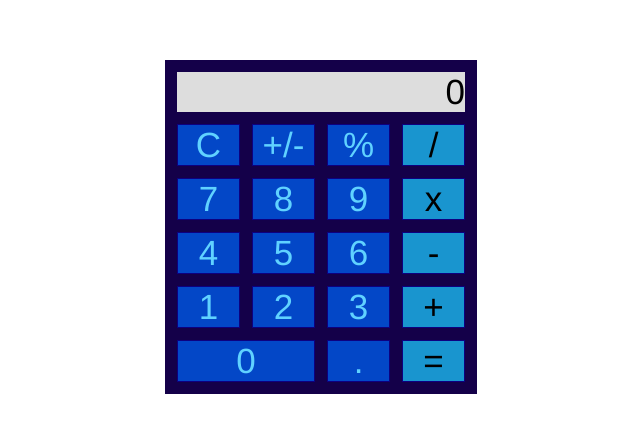
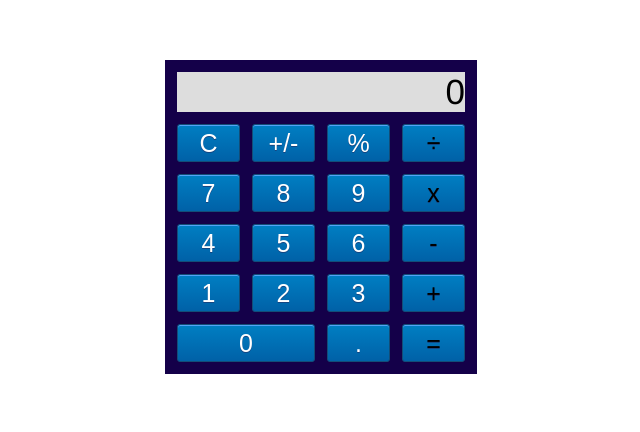
Before and after one commit to luanrohwedder/vue-calculator, a Vue app: page / in a window 1280 px wide. Shown: the top 432 px of the page, without its empty margins (319-959 px from the left). Built offline with nearby package versions, Linux system fonts and the light colour scheme.

Commit message:
add buttons

```diff
--- a/src/components/Calculator.vue
+++ b/src/components/Calculator.vue
@@ -7,25 +7,25 @@
     </div>
 
     <!-- Buttons !-->
-    <div @click="clear" class="btn">C</div>
-    <div @click="sign" class="btn">+/-</div>
-    <div class="btn">%</div>
-    <div @click="divide" class="btn operator">/</div>
-    <div @click="appendNumber('7')" class="btn">7</div>
-    <div @click="appendNumber('8')" class="btn">8</div>
-    <div @click="appendNumber('9')" class="btn">9</div>
-    <div @click="times" class="btn operator">x</div>
-    <div @click="appendNumber('4')" class="btn">4</div>
-    <div @click="appendNumber('5')" class="btn">5</div>
-    <div @click="appendNumber('6')" class="btn">6</div>
-    <div @click="minus" class="btn operator">-</div>
-    <div @click="appendNumber('1')" class="btn">1</div>
-    <div @click="appendNumber('2')" class="btn">2</div>
-    <div @click="appendNumber('3')" class="btn">3</div>
-    <div @click="plus" class="btn operator">+</div>
-    <div @click="appendNumber('0')" class="btn zero">0</div>
-    <div @click="dot" class="btn">.</div>
-    <div @click="equal" class="btn operator">=</div>
+    <button v-on:click="clear" class="btne">C</button>
+    <button v-on:click="sign" class="btne">+/-</button>
+    <button  class="btne">%</button>
+    <button v-on:click="divide" class="btne operator">÷</button>
+    <button v-on:click="appendNumber('7')" class="btne">7</button>
+    <button v-on:click="appendNumber('8')" class="btne">8</button>
+    <button v-on:click="appendNumber('9')" class="btne">9</button>
+    <button v-on:click="times" class="btne operator">x</button>
+    <button v-on:click="appendNumber('4')" class="btne">4</button>
+    <button v-on:click="appendNumber('5')" class="btne">5</button>
+    <button v-on:click="appendNumber('6')" class="btne">6</button>
+    <button v-on:click="minus" class="btne operator">-</button>
+    <button v-on:click="appendNumber('1')" class="btne">1</button>
+    <button v-on:click="appendNumber('2')" class="btne">2</button>
+    <button v-on:click="appendNumber('3')" class="btne">3</button>
+    <button v-on:click="plus" class="btne operator">+</button>
+    <button v-on:click="appendNumber('0')" class="btne zero">0</button>
+    <button v-on:click="dot" class="btne">.</button>
+    <button v-on:click="equal" class="btne operator">=</button>
   </div>
 </template>
 
@@ -145,7 +145,6 @@ export default {
     display: grid;
     width: 300px;
     font-size: 35px;
-    color: rgb(96, 210, 255);
     grid-template-columns: repeat(4, 1fr);
     grid-auto-rows: minmax(50px, auto);
   }
@@ -168,8 +167,32 @@ export default {
     background-color: rgb(3, 71, 199);
   }
 
+  .btne {
+    margin: 6px;
+    box-shadow:inset 0px 1px 0px 0px #54a3f7;
+    background:linear-gradient(to bottom, #007dc1 5%, #0061a7 100%);
+    background-color:#007dc1;
+    border-radius:3px;
+    border:1px solid #124d77;
+    display:inline-block;
+    cursor:pointer;
+    color:#ffffff;
+    font-family:Arial;
+    font-size:25px;
+    text-decoration:none;
+    text-shadow:0px 1px 0px #154682;
+  }
+
+  .btne:hover {
+    background:linear-gradient(to bottom, #0061a7 5%, #007dc1 100%);
+    background-color:#0061a7;
+  }
+  .btne:active {
+    position:relative;
+    top:1px;
+  }
+
   .operator {
-    background-color:rgb(25, 149, 207);
     color: black;
   }
 
```
